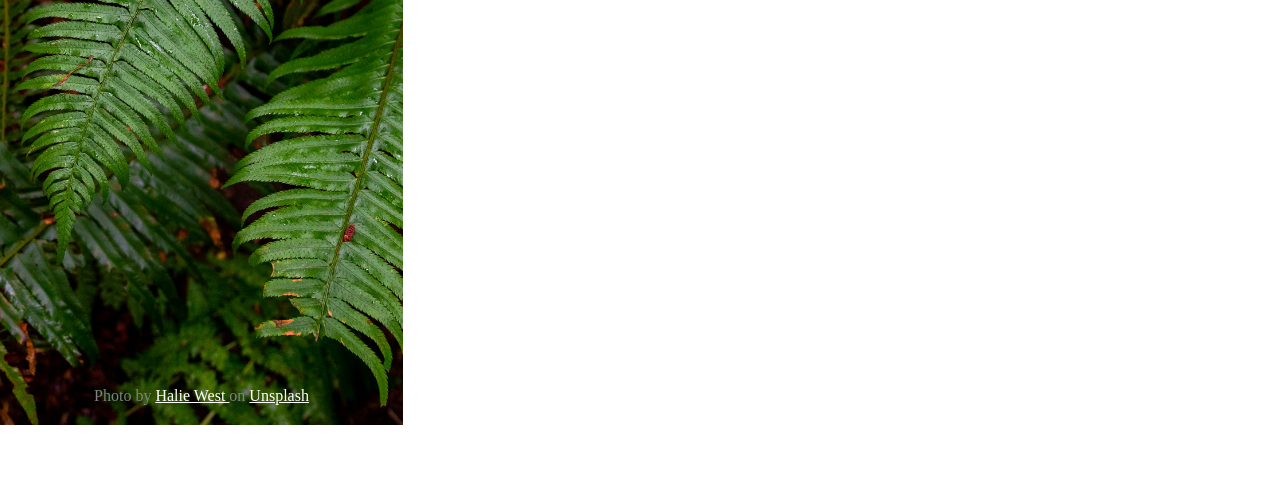
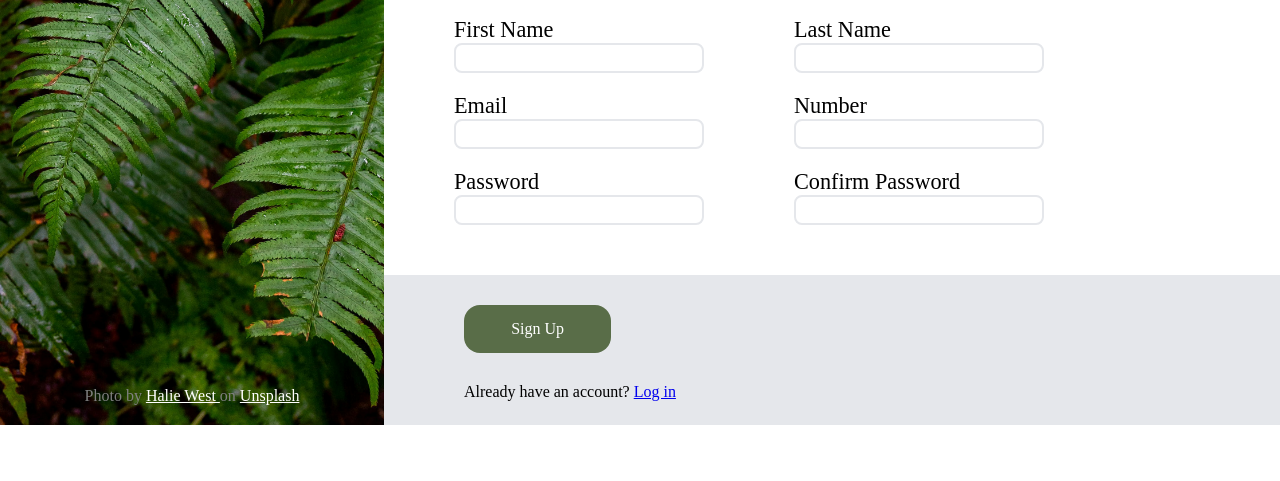
Before and after one commit to Mokhtar25/signup-page, a plain HTML site: page signup.html in a window 1280 px wide. Shown: the part 375-856 px from the top of the page. Before the commit the page ends 800 px from the top, so only its background shows below. Drawn offline with Linux system fonts and the light colour scheme.

Commit message:
done with v1

```diff
--- a/signup.html
+++ b/signup.html
@@ -21,11 +21,45 @@
                 <div class="head-main">You know you want to.</div>
             </div>
             <div class="form">
+                <fieldset class="field">
+                    <legend><h2>Lest's do </h2></legend>
+                    <div class="wrap">
+                        <label for="firstname"> First Name</label>
+                        <input type="text" name="first-name" id="firstname">
+                    </div>
+                    <div class="wrap">
+                    <label for="lastname"> Last Name</label>
+                    <input type="text" name="last-name" id="lastname">
+                    </div>
+
+                    <div class="wrap">
+                    <label for="email">Email</label>
+                    <input type="email" name="email" id="email">
+                    </div>
+                    <div class="wrap">
+                    <label for="tel">Number</label>
+                    <input type="tel" name="tel" id="tel">
+                    </div>
+                    <div class="wrap">
+                    <label for="password"> Password</label>
+                    <input type="Password" name="password" id="password">
+                    </div>
+
+                    <div class="wrap">
+                    <label for="confirm">Confirm Password</label>
+                    <input type="password" name="confirm" id="confirm">
+                    </div>
+
+
+                </fieldset>
 
             </div>
-            <div class="button">Sign Up</div>
-            <div class="text-button">Already have an account? <a href="#">Log in</a></div>
-        </div>
+
+            <div class="foot">
+                <div class="button">Sign Up</div>
+                <div class="text-button">Already have an account? <a href="#">Log in</a></div>
+            </div>
+            </div>
 
     </body>
 </html>
--- a/style.css
+++ b/style.css
@@ -71,3 +71,80 @@ body{
     /* text-decoration: none; */
     color: white;
 }
+/* ----------  starting with main ------------- */
+
+.main{
+    display: flex;
+    flex-direction: column;
+    max-width: 70%;
+    background-color: #E5E7EB;
+}
+main *{
+    border: 1px solid black;
+}
+.heading{
+    font-size: 2rem;
+    padding: 40px;
+    margin-top: 40px;
+    padding-right: 200px;
+    padding-bottom: 10px;
+}
+.head-main{
+    margin-top: 50px;
+}
+.form{
+    height: auto;
+}
+.field{
+    height: 100%;
+    border: none;
+    gap: 20px;
+    padding: 50px;
+    background-color: white;
+    display: flex;
+    flex-wrap: wrap;
+    padding-left: 70px;
+    padding-top: 20px;
+}
+.wrap{
+    margin-right: 70px;
+}
+.form input{
+    height: 30px;
+    border-radius: 0.5rem;
+    border: none;
+    border: 2px solid #E5E7EB;
+    width: 250px;
+    padding: 5px;
+}
+label{
+    display: block;
+    font-size: 1.39rem;
+}
+legend{
+  float: left;
+    width: 100%;
+    margin: 0px 0px;
+
+  padding: 0;
+  }
+
+.foot{
+    display: flex;
+    padding: 80px;
+    flex-direction: column;
+    justify-content: center;
+    padding-top: 30px;
+    gap: 30px;
+}
+
+.button{
+    width: 20%;
+    color: white;
+    height: 3rem;
+    display: flex;
+    align-items: center;
+    justify-content: center;
+    border-radius: 1rem;
+    background-color: #596D48;
+}
```
